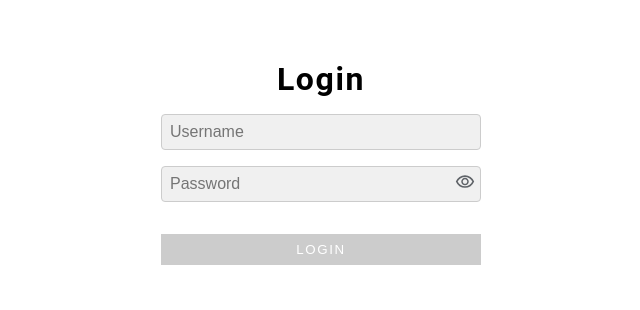
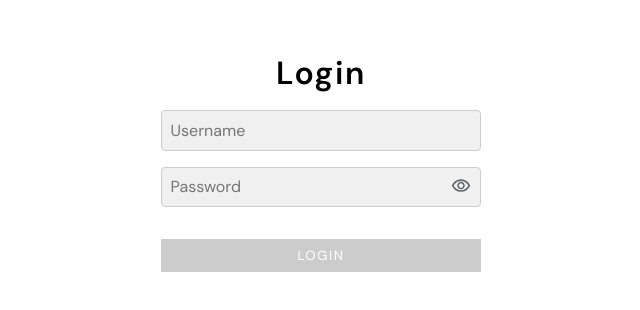
Before and after one commit to OvanessTea/TestWork20, a Next.js app: page /login in a window 1280 px wide. Shown: the part 238-548 px from the top of the page, without its empty margins (319-959 px from the left). Built offline with nearby package versions, Linux system fonts and the light colour scheme; no server answers.

Commit message:
Fix store Move spinner to components folder Add global styles Add global scss vars Add styles for Login

```diff
--- a/src/app/login/page.tsx
+++ b/src/app/login/page.tsx
@@ -4,6 +4,7 @@ import { useEffect, useState } from 'react';
 import styles from '@/styles/Login.module.scss';
 import { useRouter } from 'next/navigation';
 import Image from 'next/image';
+import Spinner from '@/components/spinner/Spinner';
 
 export default function Login() {
     const { login, user, error, isLoading } = useAuthStore((state) => state);
@@ -70,9 +71,7 @@ export default function Login() {
                 </button>
             </form>
             {isLoading && (
-                <svg className={styles.spinner} width='35px' height='35px' viewBox='0 0 66 66' xmlns='http://www.w3.org/2000/svg'>
-                    <circle className={styles.path} fill='none' strokeWidth='6' strokeLinecap='round' cx='33' cy='33' r='30'></circle>
-                </svg>
+                <Spinner />
             )}
         </div>
     );
--- /dev/null
+++ b/src/components/spinner/Spinner.tsx
@@ -0,0 +1,9 @@
+import styles from '@/styles/Spinner.module.scss';
+
+export default function Spinner() {
+    return (
+        <svg className={styles.spinner} width='35px' height='35px' viewBox='0 0 66 66' xmlns='http://www.w3.org/2000/svg'>
+            <circle className={styles.path} fill='none' strokeWidth='6' strokeLinecap='round' cx='33' cy='33' r='30'></circle>
+        </svg>
+    );
+}
--- a/src/store/user/useAuthStore.ts
+++ b/src/store/user/useAuthStore.ts
@@ -6,12 +6,12 @@ import { AxiosError } from 'axios';
 
 interface AuthState {
     user: CurrentUser | null;
+    error: string | null;
+    isLoading: boolean;
     login: (_username: string, _password: string) => Promise<boolean>;
     logout: () => void;
     getProfile: () => Promise<void>;
     refreshToken: () => Promise<void>;
-    error: string | null;
-    isLoading: boolean;
 }
 
 const useAuthStore = create<AuthState>()(
--- a/src/styles/Login.module.scss
+++ b/src/styles/Login.module.scss
@@ -1,7 +1,7 @@
 $background-color: #f0f0f0;
 $border-color: #ccc;
 
-$input-padding: 0.5rem;
+$input-padding: 0.6rem;
 $input-border-radius: 0.25rem;
 $input-font-size: 1rem;
 $input-color: #333;
@@ -33,7 +33,7 @@ $input-effect-border: 1px solid #000;
 
         input {
             width: 100%;
-            padding: 0.5rem;
+            padding: calc($input-padding - 1px);
             background: $background-color;
             border: $input-border;
             border-radius: $input-border-radius;
@@ -63,7 +63,7 @@ $input-effect-border: 1px solid #000;
                 position: absolute;
                 right: 0rem;
                 top: 0;
-                padding: 0.4rem;
+                padding: $input-padding;
                 display: flex;
                 align-items: center;
                 justify-content: center;
@@ -105,73 +105,4 @@ $input-effect-border: 1px solid #000;
 
 
     }
-
-    $offset: 187;
-    $duration: 1.4s;
-
-    .spinner {
-        position: absolute;
-        top: 50%;
-        left: 49%;
-        transform: translate(-50%, -50%);
-        animation: rotator $duration linear infinite;
-    }
-
-    @keyframes rotator {
-        0% {
-            transform: rotate(0deg);
-        }
-
-        100% {
-            transform: rotate(270deg);
-        }
-    }
-
-    .path {
-        stroke-dasharray: $offset;
-        stroke-dashoffset: 0;
-        transform-origin: center;
-        animation:
-            dash $duration ease-in-out infinite,
-            colors ($duration*4) ease-in-out infinite;
-    }
-
-    @keyframes colors {
-        0% {
-            stroke: #4285F4;
-        }
-
-        25% {
-            stroke: #DE3E35;
-        }
-
-        50% {
-            stroke: #F7C223;
-        }
-
-        75% {
-            stroke: #1B9A59;
-        }
-
-        100% {
-            stroke: #4285F4;
-        }
-    }
-
-    @keyframes dash {
-        0% {
-            stroke-dashoffset: $offset;
-        }
-
-        50% {
-            stroke-dashoffset: $offset/4;
-            transform: rotate(135deg);
-        }
-
-        100% {
-            stroke-dashoffset: $offset;
-            transform: rotate(450deg);
-        }
-    }
-
 }
--- /dev/null
+++ b/src/styles/Spinner.module.scss
@@ -0,0 +1,67 @@
+$offset: 187;
+$duration: 1.4s;
+
+.spinner {
+    position: absolute;
+    top: 50%;
+    left: 49%;
+    transform: translate(-50%, -50%);
+    animation: rotator $duration linear infinite;
+}
+
+@keyframes rotator {
+    0% {
+        transform: rotate(0deg);
+    }
+
+    100% {
+        transform: rotate(270deg);
+    }
+}
+
+.path {
+    stroke-dasharray: $offset;
+    stroke-dashoffset: 0;
+    transform-origin: center;
+    animation:
+        dash $duration ease-in-out infinite,
+        colors ($duration*4) ease-in-out infinite;
+}
+
+@keyframes colors {
+    0% {
+        stroke: #4285F4;
+    }
+
+    25% {
+        stroke: #DE3E35;
+    }
+
+    50% {
+        stroke: #F7C223;
+    }
+
+    75% {
+        stroke: #1B9A59;
+    }
+
+    100% {
+        stroke: #4285F4;
+    }
+}
+
+@keyframes dash {
+    0% {
+        stroke-dashoffset: $offset;
+    }
+
+    50% {
+        stroke-dashoffset: $offset/4;
+        transform: rotate(135deg);
+    }
+
+    100% {
+        stroke-dashoffset: $offset;
+        transform: rotate(450deg);
+    }
+}
--- a/src/styles/global.css
+++ b/src/styles/global.css
@@ -1,9 +1,22 @@
+@import url('https://fonts.googleapis.com/css2?family=DM+Sans:ital,opsz,wght@0,9..40,100..1000;1,9..40,100..1000&display=swap');
+
 * {
     box-sizing: border-box;
     margin: 0;
     padding: 0;
+    font-family: 'DM Sans', sans-serif;
 }
 
-body {
-    font-family: 'Roboto', sans-serif;
+button {
+    font-family: inherit;
+    cursor: pointer;
 }
+
+header,
+footer {
+    display: flex;
+    flex-direction: column;
+    align-items: center;
+    justify-content: center;
+    width: 100%;
+}
```
Also changed, not shown: src/styles/_variables.scss (added, +7 -0 lines).
